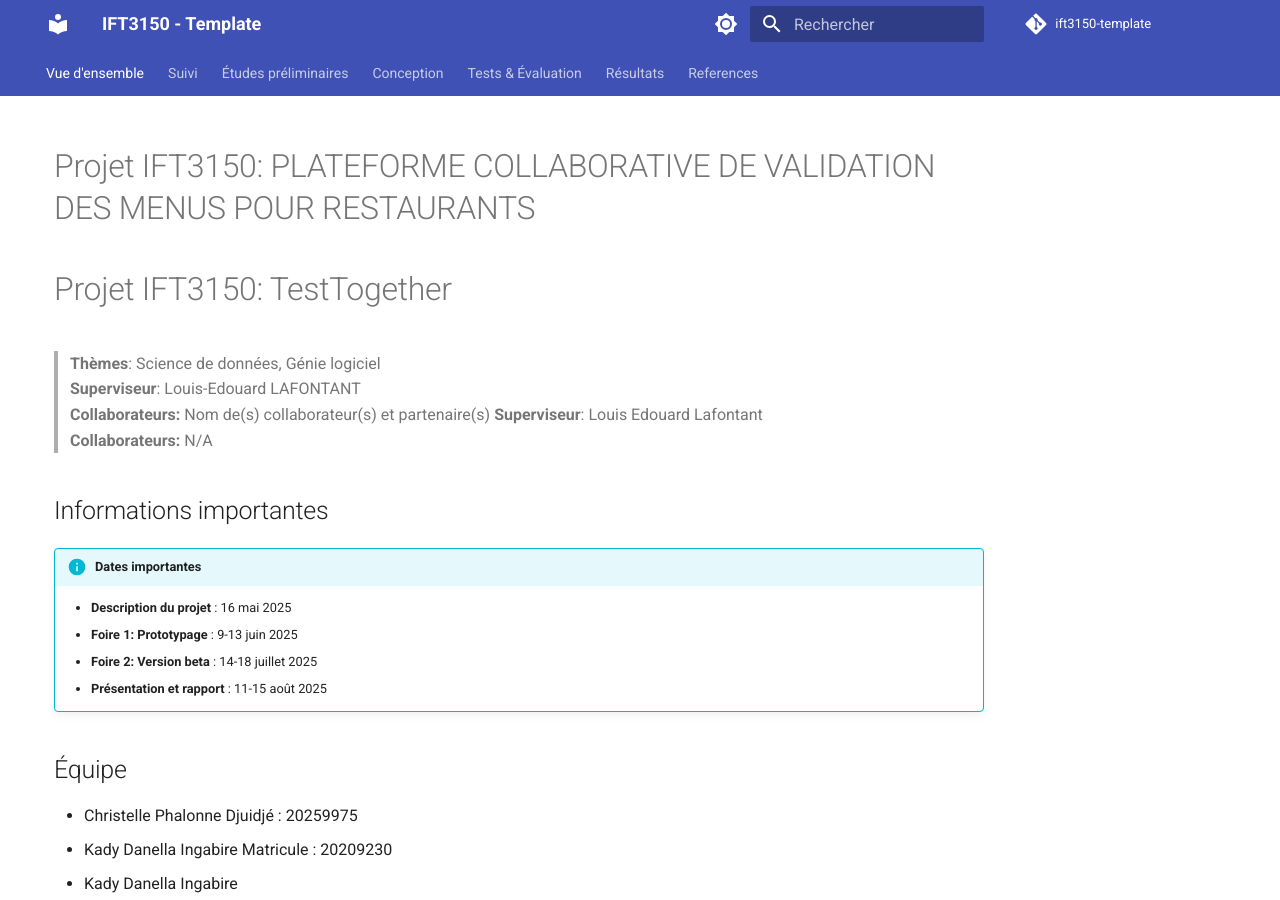
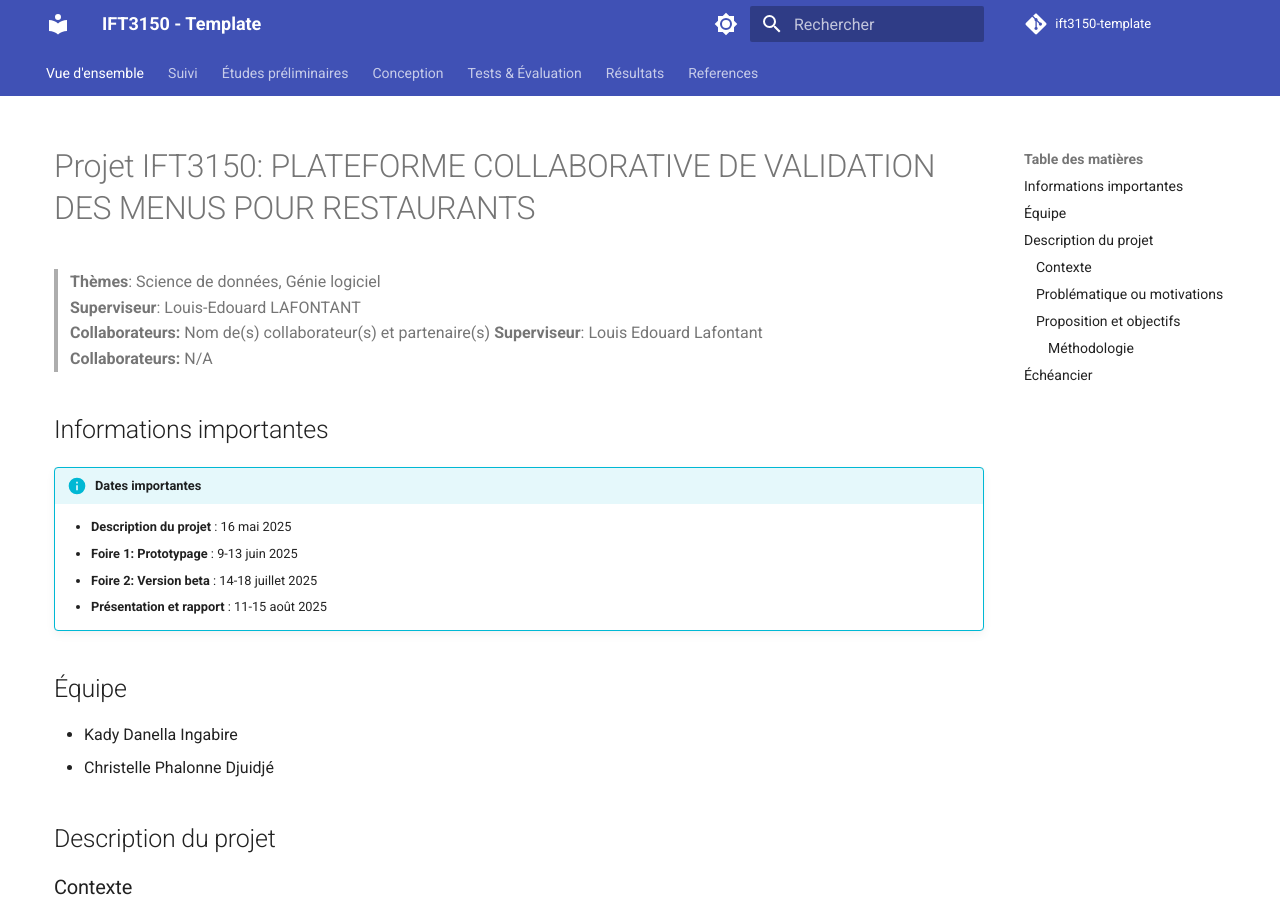
Before and after one commit to Kadijoo/Projet-3150, an MkDocs documentation site: the page built from docs/index.md, in a window 1280 px wide and 900 px high. Built offline with MkDocs 1.6.1 and Material for MkDocs 9.7.7, drawn with Linux system fonts in a browser that asks for light colours; comment, search, counter and statistics services are not loaded.

Commit message:
new update

```diff
--- a/docs/index.md
+++ b/docs/index.md
@@ -1,5 +1,4 @@
 # Projet IFT3150: PLATEFORME COLLABORATIVE DE VALIDATION DES MENUS POUR RESTAURANTS
-# Projet IFT3150: TestTogether
 
 > **Thèmes**: Science de données, Génie logiciel
 > **Superviseur**: Louis-Edouard LAFONTANT
@@ -17,8 +16,6 @@
 
 ## Équipe
 
-- Christelle Phalonne Djuidjé : 20259975
-- Kady Danella Ingabire Matricule : 20209230
 - Kady Danella Ingabire
 - Christelle Phalonne Djuidjé
 
```
